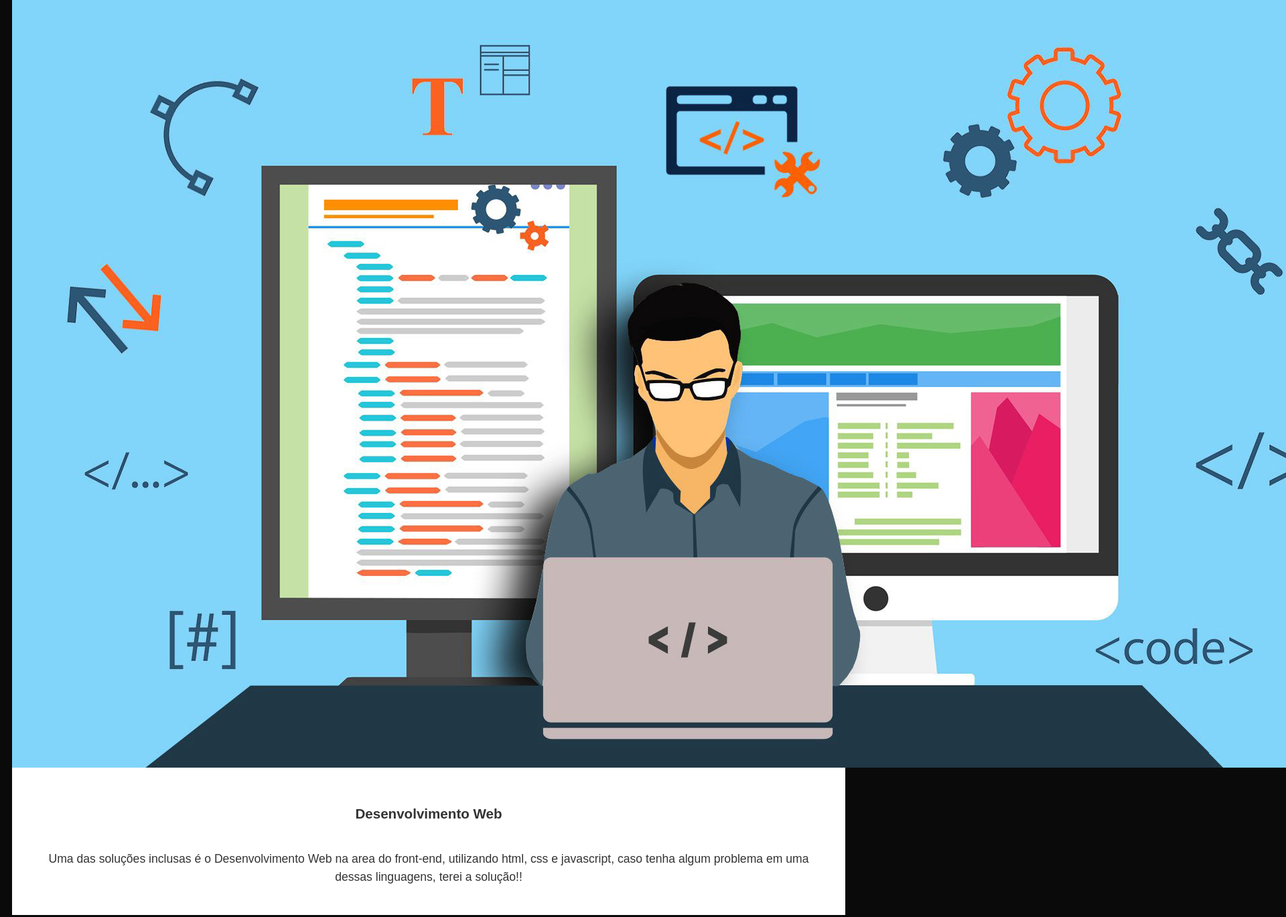
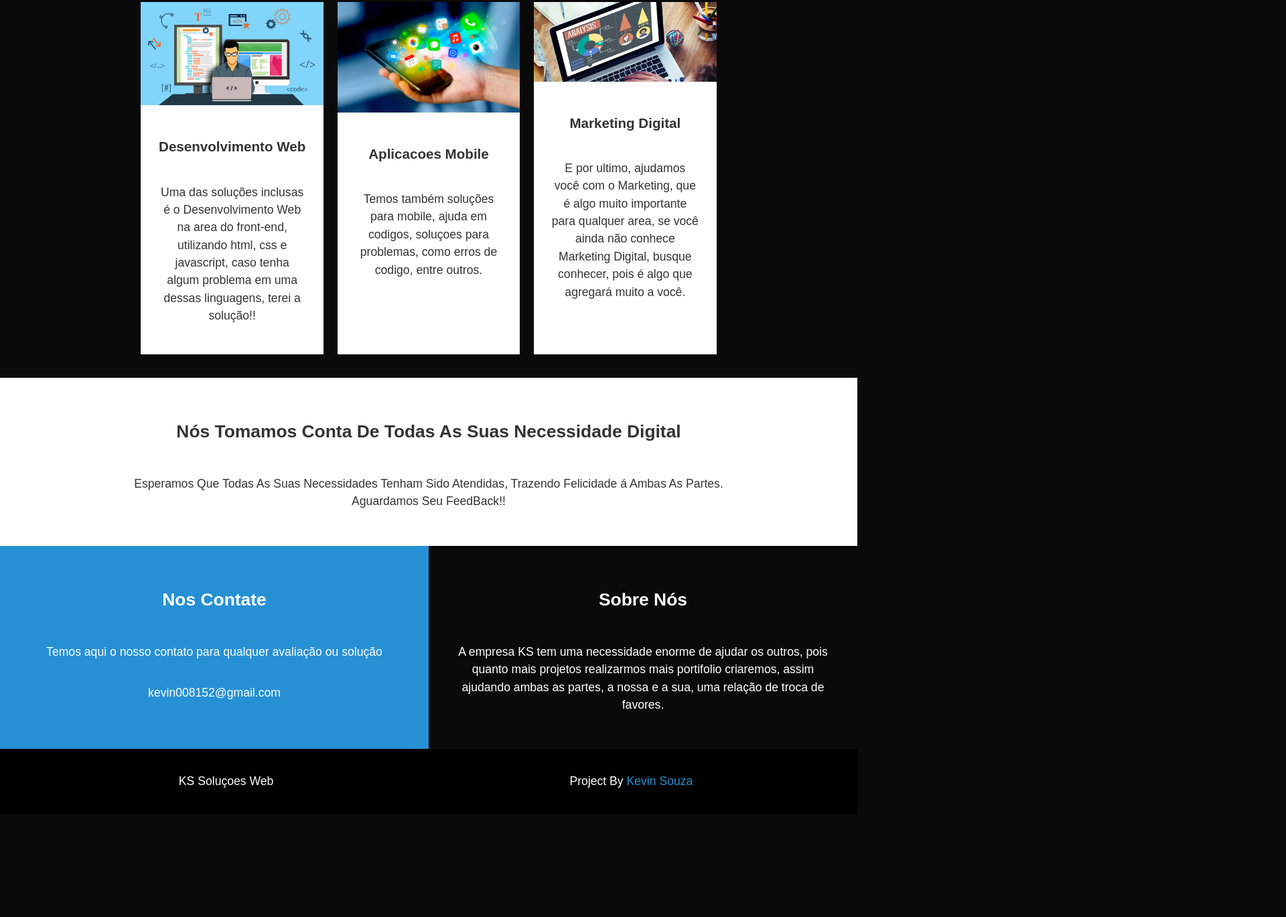
Before and after one commit to kevinsouza4/landingPage, a plain HTML site: page index.html in a window 1280 px wide. Shown: the part 707-2076 px from the top of the page at 67% size, 1920 px wide, since content can reach past the window. After the commit the page ends 1922 px from the top, so only its background shows below. Drawn offline with Linux system fonts and the light colour scheme.

Commit message:
finalizando css e projeto

```diff
--- a/index.html
+++ b/index.html
@@ -20,6 +20,9 @@
         <a href="#secao-a" class="botao">Leia Mais</a>
         </div>
       </header>
+
+      <!-- Secao-A -->
+
      <main id="main">
           <section id="secao-a" class="tudo">
             <div class="texto">
@@ -35,11 +38,11 @@
 
    <!--secao-b-->
 
-    <section id="secao-b"  class="tudo">
+    <section id="secao-b" class="tudo">
         <ul>
             <li>
                <div class="card">
-                <img src="img/desenvolvedor.jpg">
+                <img src="img/desenvolvedor.jpg" alt="">
                 <div class="card-content">
                     <h3 class="card-title">Desenvolvimento Web</h3>
                 <p>Uma das soluções inclusas é o Desenvolvimento Web
@@ -50,22 +53,24 @@
         </li>
         <li>
             <div class="card">
-                <img src="img/mobile.jpg">
+                <img src="img/mobile.jpg" alt="">
                   <div class="card-content">
-                     <h3 class="card-title">Temos também soluções para mobile, ajuda em codigos,
+                     <h3 class="card-title">Aplicacoes Mobile</h3>
+                     <p>Temos também soluções para mobile, ajuda em codigos,
                          soluçoes para problemas,
-                         como erros de codigo, entre outros.</h3>
+                         como erros de codigo, entre outros.</p>
                   </div>
             </div>
         </li>
 
         <li>
             <div class="card">
-                <img src="img/marketing.jpg">
+                <img src="img/marketing.jpg" alt="">
                   <div class="card-content">
-                     <h3 class="card-title">E por ultimo, ajudamos você com o Marketing, que é algo muito
+                     <h3 class="card-title">Marketing Digital</h3>
+                      <p>E por ultimo, ajudamos você com o Marketing, que é algo muito
                         importante para qualquer area, se você ainda não conhece Marketing Digital,
-                        busque conhecer, pois é algo que agregará muito a você.</h3>
+                        busque conhecer, pois é algo que agregará muito a você.</p>
                   </div>
             </div>
         </li>
@@ -81,7 +86,7 @@
         </div>
     </section>
     <!-- Secao D -->
-    <section id="secao-b" class="tudo">
+    <section id="secao-d" class="tudo">
         <div class="box">
             <h2 class="titulo">Nos Contate</h2>
         <p>Temos aqui o nosso contato para qualquer avaliação ou solução</p>
@@ -97,7 +102,7 @@
  </section>
      </main>
      <!-- Footer -->
-    <footer id="main footer" class="tudo">
+    <footer id="main-footer" class="tudo">
         <div>KS Soluçoes Web</div>
         <div>Project By <a href="https://www.linkedin.com/in/kevin-souza-159174260/" target="_blank">Kevin Souza</a></div>
     </footer>
--- a/style.css
+++ b/style.css
@@ -6,6 +6,12 @@ body {
   font-size: 1.1em;
   line-height: 1.5;
   text-align: center;
+}
+
+img {
+  display: block;
+  width: 100%;
+  height: auto;
 }
 
 h1,
@@ -97,3 +103,68 @@ p {
 }
 
 /* Secao C */
+
+#secao-c {
+  background: #fff;
+  color: #333;
+  padding: 2em;
+}
+
+/* Secao D /caixas */
+
+#secao-d .box{
+  padding: 2em;
+  color: #fff;
+}
+
+#secao-d .box:first-child{
+  background: #2690d4;
+}
+
+/* Footer */
+
+#main-footer {
+  padding: 2em;
+  background: #000;
+  color: #fff;
+  text-align: center;
+}
+
+#main-footer a {
+  color:#2690d4;
+  text-decoration: none;
+}
+@media (min-width: 700px) {
+ .tudo {
+    display: grid;
+    grid-template-columns: 1fr repeat(2, minmax(auto, 25em)) 1fr;
+ }
+
+ #secao-a .texto2 {
+  columns: 2;
+  column-gap: 2em;
+ }
+
+ #section-a .texto2 p {
+  padding-top: 0;
+ }
+
+ .texto,
+ #secao-b ul{
+  grid-column: 2/4;
+ }
+
+ .box,
+ #main-footer div{
+  grid-column: span 2;
+ }
+
+ #secao-b ul {
+    display: flex;
+    justify-content: space-around;
+ }
+
+ #secao-b li {
+   width: 31%;
+ }
+}
```
